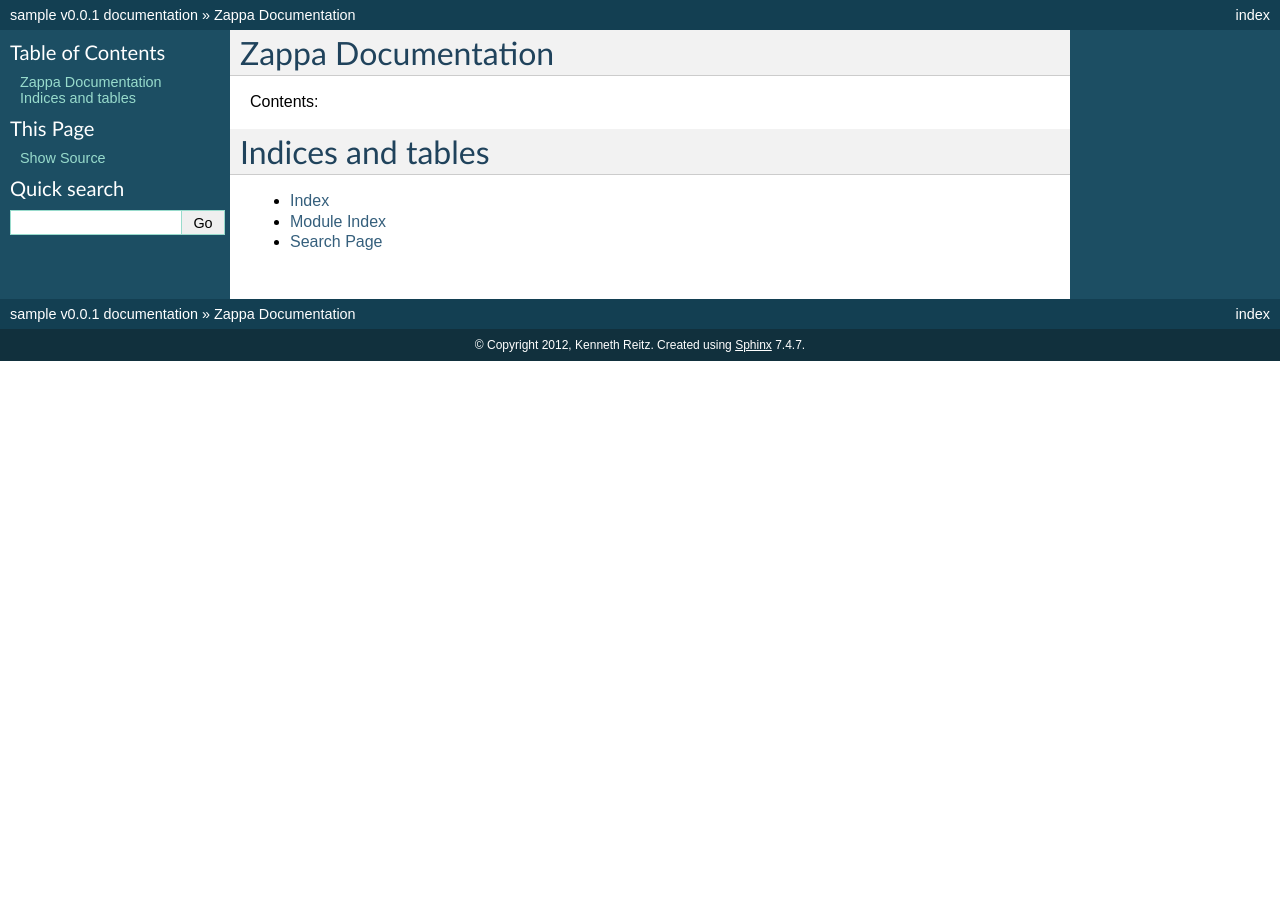
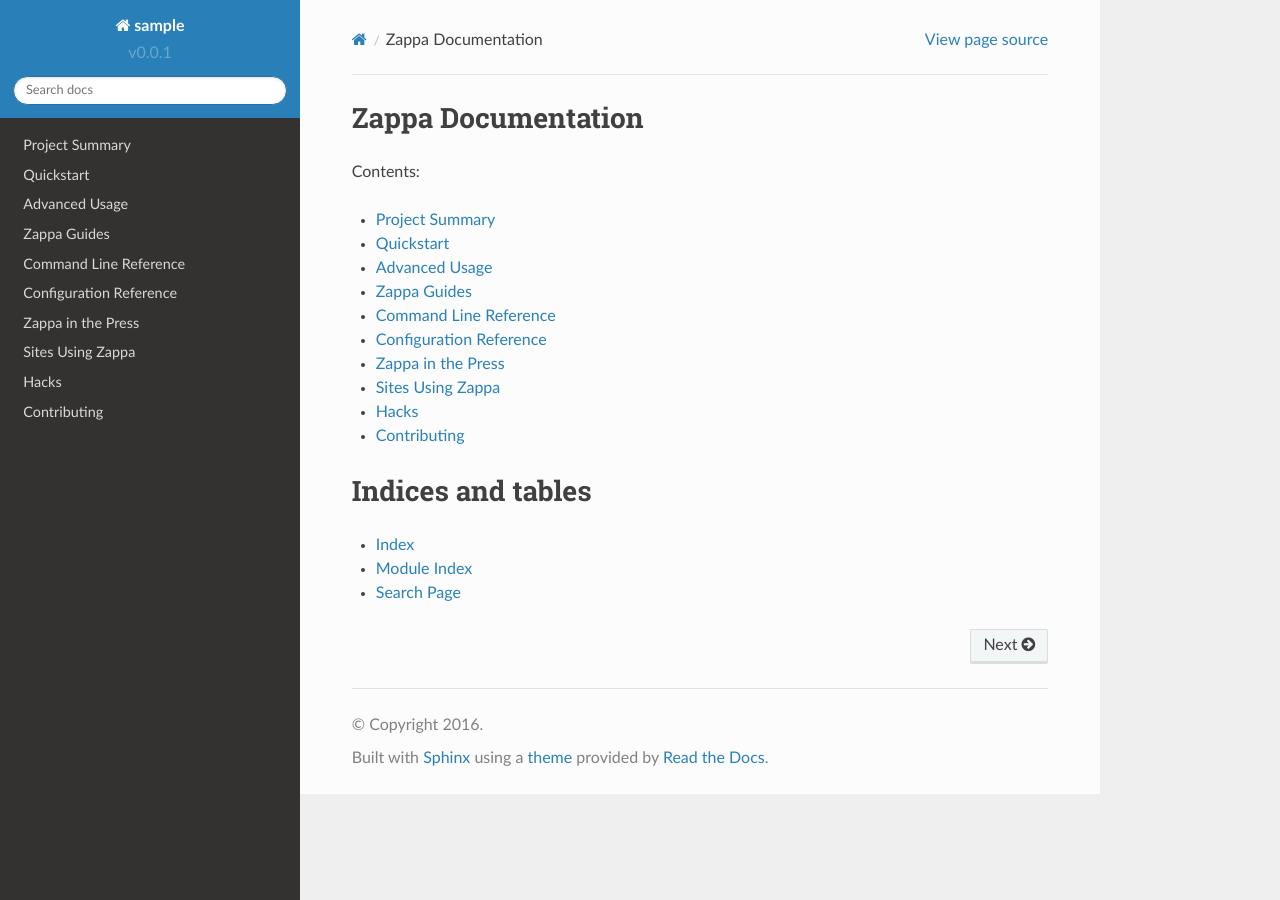
Before and after one commit to outdoorSpirit/aws-server-zap, a Sphinx documentation site: the page built from docs/index.rst, in a window 1280 px wide. Built offline with Sphinx 7.4.7 and the Read the Docs theme 2.0.0, drawn with Linux system fonts in a browser that asks for light colours.

Commit message:
First pass at Sphinx doc structure.

```diff
--- /dev/null
+++ b/docs/commands.rst
@@ -0,0 +1,9 @@
+Command Line Reference
+======================
+
+* deploy
+* update
+* rollback
+* scheduling
+* undeploy
+* tail
--- a/docs/conf.py
+++ b/docs/conf.py
@@ -12,6 +12,7 @@
 # serve to show the default.
 
 import sys, os
+import sphinx_rtd_theme
 
 # If extensions (or modules to document with autodoc) are in another directory,
 # add these directories to sys.path here. If the directory is relative to the
@@ -41,7 +42,8 @@ master_doc = 'index'
 
 # General information about the project.
 project = u'sample'
-copyright = u'2012, Kenneth Reitz'
+# copyright = u'2012, Kenneth Reitz'
+copyright = u'2016'
 
 # The version info for the project you're documenting, acts as replacement for
 # |version| and |release|, also used in various other places throughout the
@@ -91,7 +93,7 @@ pygments_style = 'sphinx'
 
 # The theme to use for HTML and HTML Help pages.  See the documentation for
 # a list of builtin themes.
-html_theme = 'default'
+html_theme = 'sphinx_rtd_theme'
 
 # Theme options are theme-specific and customize the look and feel of a theme
 # further.  For a list of options available for each theme, see the
@@ -99,7 +101,7 @@ html_theme = 'default'
 #html_theme_options = {}
 
 # Add any paths that contain custom themes here, relative to this directory.
-#html_theme_path = []
+html_theme_path = [sphinx_rtd_theme.get_html_theme_path()]
 
 # The name for this set of Sphinx documents.  If None, it defaults to
 # "<project> v<release> documentation".
--- /dev/null
+++ b/docs/contrib.rst
@@ -0,0 +1,2 @@
+Contributing
+============
--- /dev/null
+++ b/docs/guides.rst
@@ -0,0 +1,7 @@
+Zappa Guides
+============
+
+* Django-Zappa tutorial screencast
+* Using Django-Zappa, Part 1
+* Using Django-Zappa, Part 2
+* Building Serverless Microservices with Zappa and Flask
--- /dev/null
+++ b/docs/hacks.rst
@@ -0,0 +1,2 @@
+Hacks
+=====
--- a/docs/index.rst
+++ b/docs/index.rst
@@ -1,17 +1,21 @@
-.. sample documentation master file, created by
-   sphinx-quickstart on Mon Apr 16 21:22:43 2012.
-   You can adapt this file completely to your liking, but it should at least
-   contain the root `toctree` directive.
-
 Zappa Documentation
-==================================
+===================
 
 Contents:
 
 .. toctree::
-   :maxdepth: 2
+    :maxdepth: 2
 
-
+    summary
+    quickstart
+    advanced
+    guides
+    commands
+    config
+    press
+    sites
+    hacks
+    contrib
 
 Indices and tables
 ==================
--- /dev/null
+++ b/docs/press.rst
@@ -0,0 +1,2 @@
+Zappa in the Press
+==================
--- /dev/null
+++ b/docs/quickstart.rst
@@ -0,0 +1,12 @@
+Quickstart
+==========
+
+* Installation and Configuration
+    (https://github.com/miserlou/zappa#installation-and-configuration)
+
+    - Settings
+
+* Basic Usage
+
+    - Initial Deployments
+    - Updates
--- /dev/null
+++ b/docs/sites.rst
@@ -0,0 +1,2 @@
+Sites Using Zappa
+=================
--- /dev/null
+++ b/docs/summary.rst
@@ -0,0 +1,4 @@
+Project Summary
+===============
+
+(https://github.com/miserlou/zappa#zappa---serverless-python-web-services)
```
Also changed, not shown: docs/advanced.rst (added, +10 -0 lines), docs/config.rst (added, +39 -0 lines).
